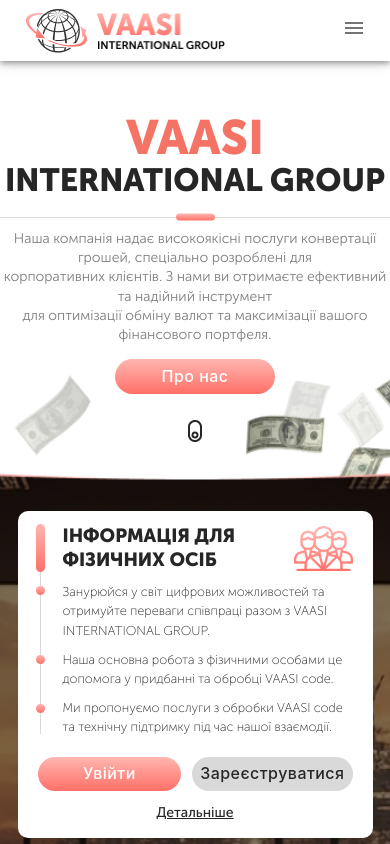
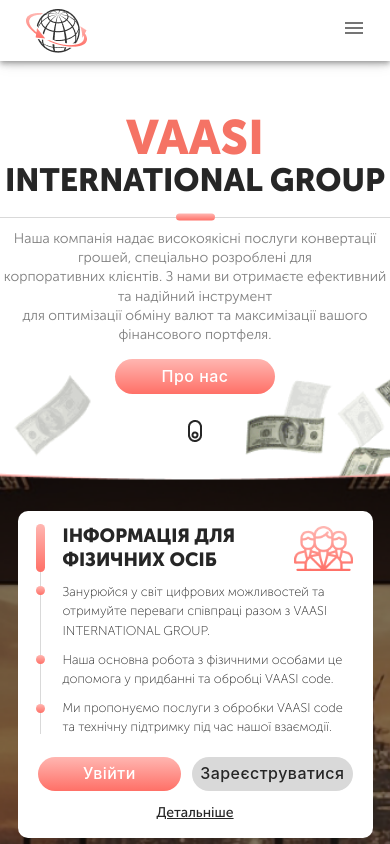
Before and after one commit to mayzelev/vaasi, a React (Vite) app: page /#/ in a window 390 px wide. Shown: the top 844 px of the page. Built offline with nearby package versions, Linux system fonts and the light colour scheme.

Commit message:
add respomsive mobile main page

```diff
--- a/src/components/Header/Header.jsx
+++ b/src/components/Header/Header.jsx
@@ -75,7 +75,7 @@
                             <Link to="/">
                                 <div className={style.logoContainer}>
                                     <img className={style.sfere} src={sfereImg} alt="VAASI Logo" />
-                                    <img className={style.logo} src={logoImg} alt="VAASI Logo" />
+                                    <img className={style.logoMobile} src={logoImg} alt="VAASI Logo" />
                                 </div>
                             </Link>
                             <div className={style.navLinks}>
--- a/src/components/Header/Header.module.css
+++ b/src/components/Header/Header.module.css
@@ -30,7 +30,11 @@
     height: 44px;
 }
 
-.logo {
+.logo{
+  margin: 0 auto;
+}
+
+.logoMobile {
     width: 136px;
     height: 42px;
 }
@@ -110,7 +114,7 @@
     line-height: normal;
 }
 
-@media (max-width: 1440px) {
+@media (max-width: 1919px) {
     .clocks {
         display: none;
     }
@@ -119,7 +123,7 @@
     }
 }
 
-@media (max-width: 1024px) {
+@media (max-width: 1279px) {
     .headerLeft {
         gap: 10px;
     }
@@ -132,6 +136,9 @@
     .headerRight {
         display: none;
     }
+    .navLinks{
+      display: none;
+    }
 }
 
 @media (min-width: 900px) {
@@ -140,7 +147,7 @@
     }
 }
 
-@media (max-width: 768px) {
+@media (max-width: 1023px) {
     .header {
         padding: 0 20px 0 60px;
     }
@@ -158,5 +165,7 @@
         display: none;
     }
 
-
+    .logoMobile{
+      display: none;
+    }
 }
```
Also changed, not shown: src/components/InfoSection/InfoSection.module.css (+4 -4 lines).
